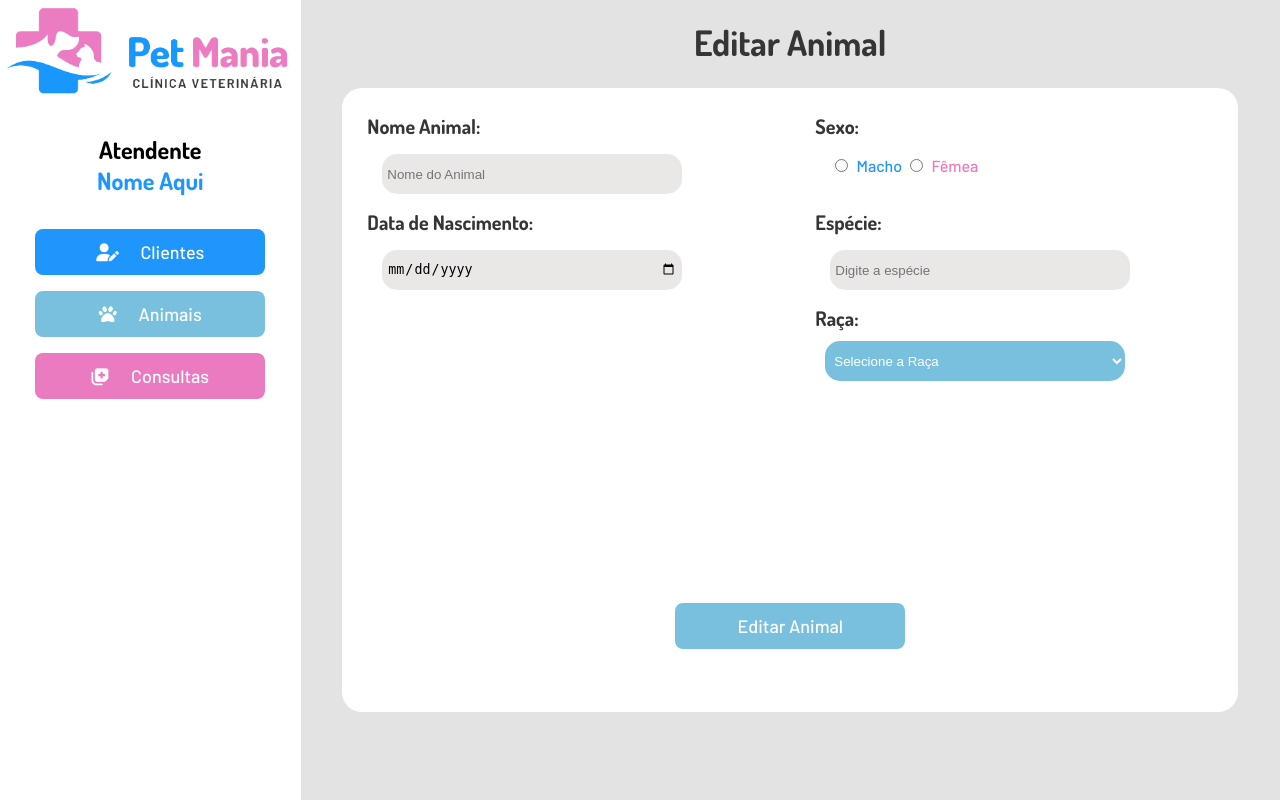
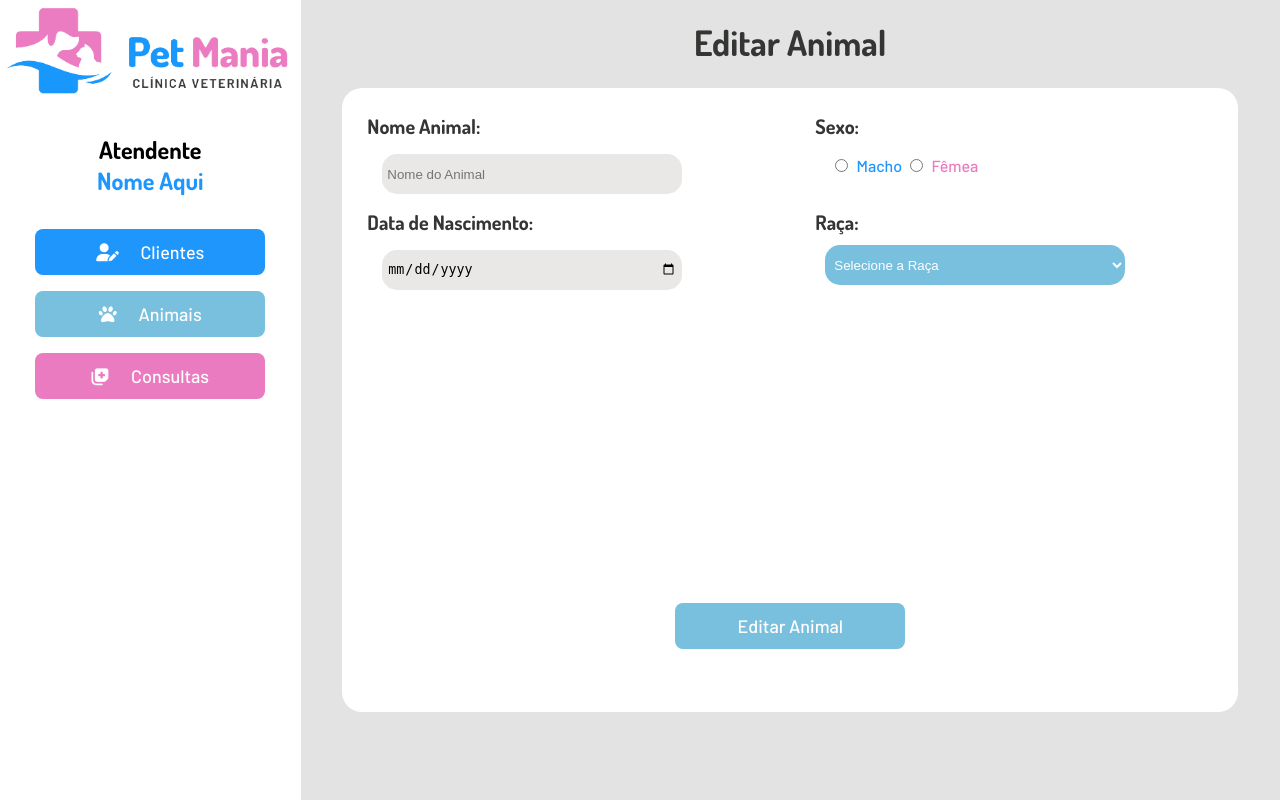
Before and after one commit to fernandounger/PetMania, a PHP site: page /php/atendente.form.edit.animal.php in a window 1280 px wide. Run offline with PHP 8.4, Linux system fonts and the light colour scheme; some libraries are stand-ins or nearby versions.

Commit message:
remove: campo espécie do edit de animal

```diff
--- a/php/atendente.form.edit.animal.php
+++ b/php/atendente.form.edit.animal.php
@@ -75,11 +75,6 @@
                                         </div>
                                     </div>
                                     <div class="ipt">
-                                        <label for="especie" class="label">Espécie:</label>
-                                        <input type="text" name="especie" class="input" id="especie"
-                                            placeholder="Digite a espécie">
-                                    </div>
-                                    <div class="ipt">
                                         <label for="select" class="label">Raça:</label>
                                         <select name="select" id="select" autofocus>
                                             <option value="" selected>Selecione a Raça</option>
```
